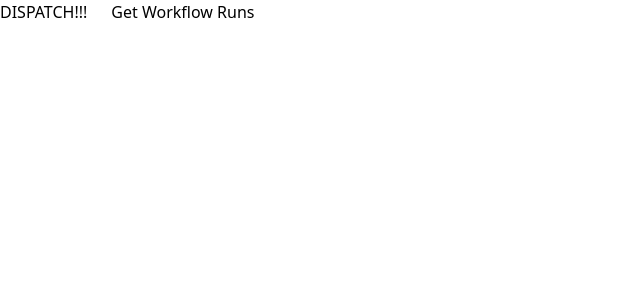
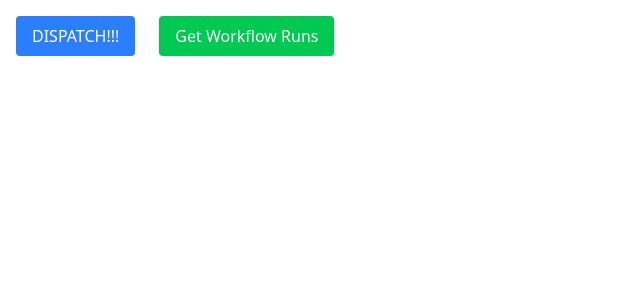
Before and after one commit to waqas2714/k8-automate, a React (Vite) app in the folder k8-auto-fe/: page / in a window 1280 px wide. Shown: the top 300 px of the page, without its empty margins (0-640 px from the left). Built offline with nearby package versions, Linux system fonts and the light colour scheme.

Commit message:
Working! Jobs with their status being shown

```diff
--- a/k8-auto-fe/src/App.jsx
+++ b/k8-auto-fe/src/App.jsx
@@ -1,45 +1,114 @@
 import { Octokit } from "@octokit/core";
+import { useEffect, useState } from "react";
 
 function App() {
-
   const octokit = new Octokit({ auth: import.meta.env.VITE_GITHUB_PAT });
 
-  const workflowDispatch = async ()=>{
-    const response = await octokit.request('POST /repos/waqas2714/k8-automate/actions/workflows/polling-test.yml/dispatches', {
-      ref: 'workflow-by-dynamic-step',
-      inputs: {
-        step1_name: "waqas2714"
-      },
-      headers: {
-        'X-GitHub-Api-Version': '2022-11-28'
+  // State to store the dynamic user ID
+  const [userId, setUserId] = useState("");
+  const [steps, setSteps] = useState([]); // Store found steps
+  const [message, setMessage] = useState(""); // Message for no jobs found
+
+  // Function to generate a unique ID
+  const generateUniqueId = () => `user-${Math.random().toString(36).substr(2, 9)}`;
+
+  // On component mount, check if there's a userId in localStorage; if not, create and store it
+  useEffect(() => {
+    let storedUserId = localStorage.getItem("uniqueUserId");
+    if (!storedUserId) {
+      storedUserId = generateUniqueId();
+      localStorage.setItem("uniqueUserId", storedUserId);
+    }
+    setUserId(storedUserId);
+  }, []);
+
+  const workflowDispatch = async () => {
+    await octokit.request(
+      "POST /repos/waqas2714/k8-automate/actions/workflows/polling-test.yml/dispatches",
+      {
+        ref: "workflow-by-dynamic-step",
+        inputs: { step1_name: userId },
+        headers: { "X-GitHub-Api-Version": "2022-11-28" },
       }
-    })
-
-    console.log(response);
-
-  }
-
+    );
+  };
 
   const getWorkflowRun = async () => {
     try {
+      setSteps([]); // Clear previous steps
+      setMessage(""); // Reset message
+
       const response = await octokit.request(
         "GET /repos/waqas2714/k8-automate/actions/workflows/polling-test.yml/runs",
-        {
-          headers: { "X-GitHub-Api-Version": "2022-11-28" },
+        { headers: { "X-GitHub-Api-Version": "2022-11-28" } }
+      );
+
+      const workflowRuns = response.data.workflow_runs;
+      if (!workflowRuns || workflowRuns.length === 0) {
+        setMessage("No jobs found.");
+        return;
+      }
+
+      let foundSteps = [];
+
+      for (const run of workflowRuns) {
+        const jobsResponse = await octokit.request(
+          `GET /repos/waqas2714/k8-automate/actions/runs/${run.id}/jobs`,
+          { headers: { "X-GitHub-Api-Version": "2022-11-28" } }
+        );
+
+        const jobs = jobsResponse.data.jobs;
+        if (jobs.length > 0 && jobs[0].steps.length > 1) {
+          const steps = jobs[0].steps;
+          const matchingStep = steps.find((step) => step.name === userId);
+
+          if (matchingStep) {
+            foundSteps = steps.map((step) => ({
+              name: step.name,
+              status: step.status,
+            }));
+            break; // Stop checking further runs once a match is found
+          }
         }
-      );
-      console.log(response);
+      }
+
+      if (foundSteps.length > 0) {
+        setSteps(foundSteps);
+      } else {
+        setMessage("No jobs found.");
+      }
     } catch (error) {
       console.error("Error getting workflow run:", error);
+      setMessage("Error retrieving workflow runs.");
     }
   };
 
   return (
-    <>
-      <button onClick={workflowDispatch}>DISPATCH!!!</button>
-      <button onClick={getWorkflowRun} className="mx-6">Get Workflow Runs</button>
-    </>
-  )
+    <div className="p-4">
+      <button onClick={workflowDispatch} className="bg-blue-500 text-white px-4 py-2 rounded">
+        DISPATCH!!!
+      </button>
+      <button onClick={getWorkflowRun} className="bg-green-500 text-white px-4 py-2 rounded mx-6">
+        Get Workflow Runs
+      </button>
+
+      {steps.length > 0 ? (
+        <div className="mt-4 p-4 border border-gray-300 rounded">
+          <h2 className="font-bold text-lg">Matched Workflow Steps:</h2>
+          <ul className="list-disc ml-6">
+            {steps.map((step, index) => (
+              <li key={index}>
+                <span className="font-medium">{step.name}</span> -{" "}
+                <span className="text-gray-600">{step.status}</span>
+              </li>
+            ))}
+          </ul>
+        </div>
+      ) : (
+        message && <p className="mt-4 text-red-500">{message}</p>
+      )}
+    </div>
+  );
 }
 
-export default App
+export default App;
```
